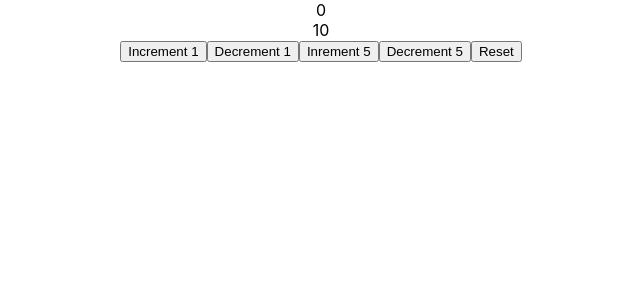
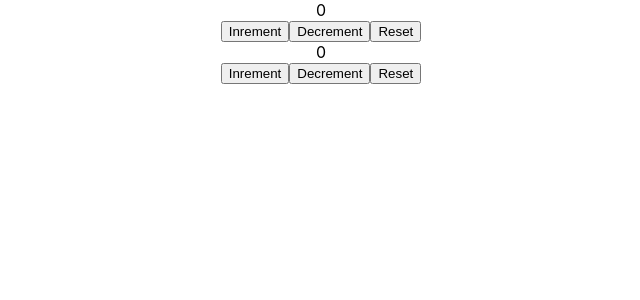
Before and after one commit to TheRakeshPurohit/reacthooks, a React (Create React App) app: page / in a window 1280 px wide. Shown: the top 300 px of the page, without its empty margins (319-959 px from the left). Built offline with nearby package versions, Linux system fonts and the light colour scheme.

Commit message:
Multiple useReducers

```diff
--- a/src/App.js
+++ b/src/App.js
@@ -1,6 +1,6 @@
 import React from 'react';
 import './App.css';
-import CountReducerTwo from './components/CountReducerTwo';
+import MultiCountReducers from './components/MultiCountReducers';
 
 export const UserContext = React.createContext()
 export const ChannelContext = React.createContext()
@@ -8,7 +8,8 @@ export const ChannelContext = React.createContext()
 function App() {
   return (
     <div className="App">
-      <CountReducerTwo />
+      <MultiCountReducers />
+      {/* <CountReducerTwo /> */}
       {/* <UserContext.Provider value={'Rakesh'}>
                 <ChannelContext.Provider value={'The Big Bang Theory'}>
                   <ComponentC />
--- /dev/null
+++ b/src/components/MultiCountReducers.js
@@ -0,0 +1,44 @@
+import React, {useReducer} from 'react'
+
+function MultiCountReducers() {
+
+    const initialState = 0
+    const reducer = (state, action) => {
+
+        switch (action) {
+            case 'increment':
+                return state + 1
+
+            case 'decrement':
+                return state - 1
+
+            case 'reset':
+                return initialState
+
+            default:
+                return state
+        }
+
+    }
+    const [count, dispatch] = useReducer(reducer, initialState)
+    const [county, dispatchy] = useReducer(reducer, initialState)
+    return (
+        <div>
+            <div>
+                <div>{count}</div>
+                <button onClick={() => {dispatch('increment')}}>Inrement</button>
+                <button onClick={() => {dispatch('decrement')}}>Decrement</button>
+                <button onClick={() => {dispatch('reset')}}>Reset</button>
+            </div>
+
+            <div>
+            <div>{county}</div>
+            <button onClick={() => {dispatchy('increment')}}>Inrement</button>
+            <button onClick={() => {dispatchy('decrement')}}>Decrement</button>
+            <button onClick={() => {dispatchy('reset')}}>Reset</button>
+            </div>
+        </div>
+    )
+}
+
+export default MultiCountReducers
```
